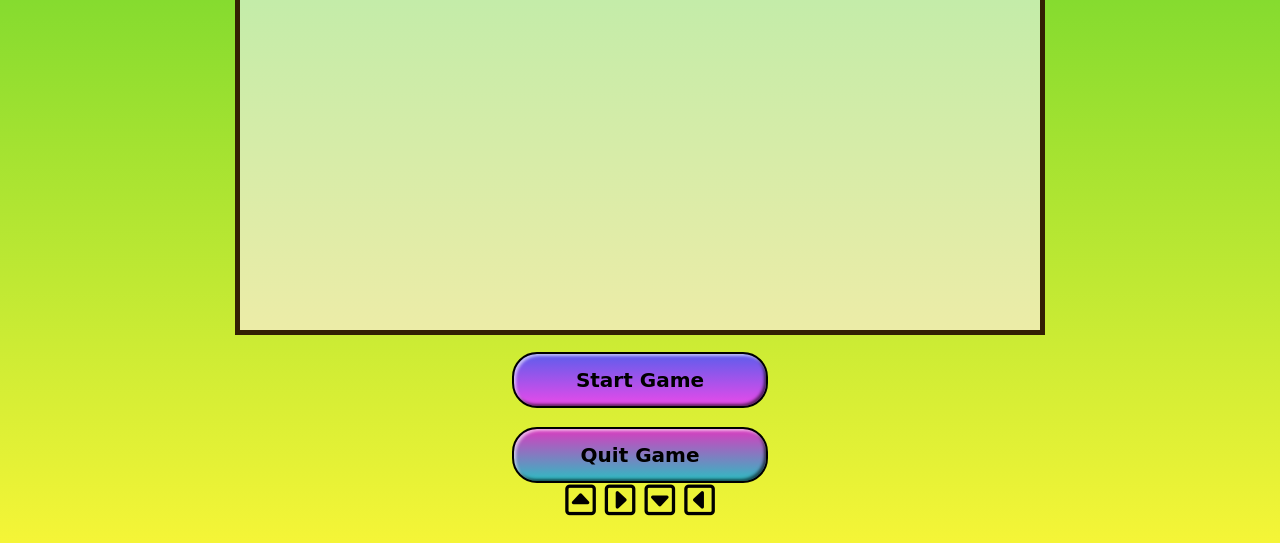
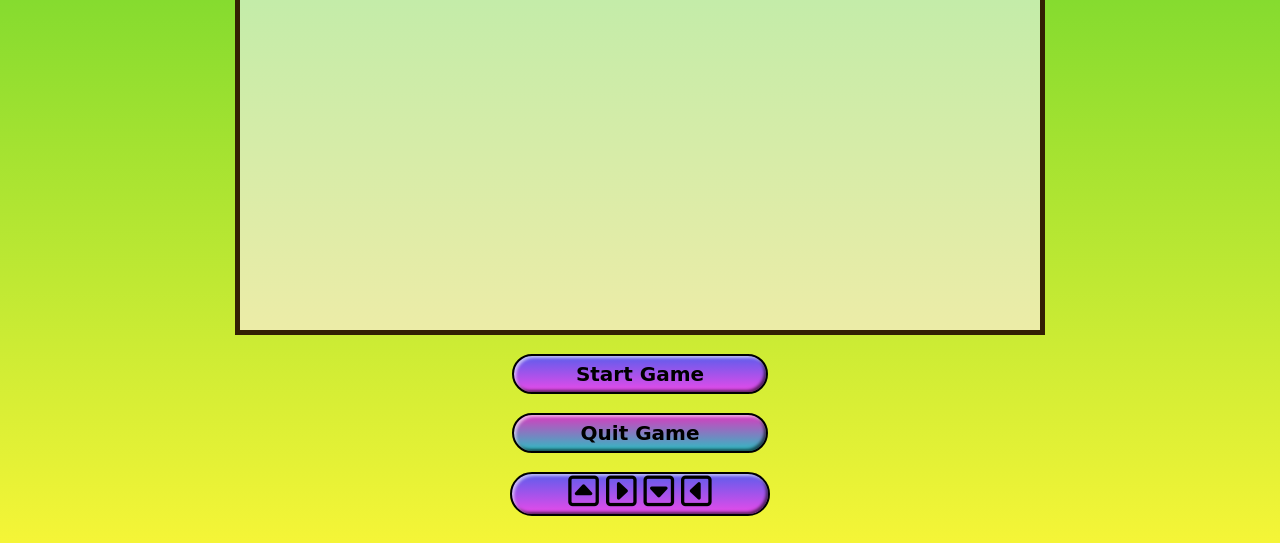
Before and after one commit to gdsabarna353/webdev-project6, a plain HTML site: page index.html in a window 1280 px wide. Shown: the part 257-800 px from the top of the page. Drawn offline with Linux system fonts and the light colour scheme; a web font is replaced by a local one.

Commit message:
Update style.css

```diff
--- a/css/style.css
+++ b/css/style.css
@@ -100,6 +100,25 @@
     padding: 5px;
     box-shadow: inset 2px 2px 3px rgba(255, 255, 255, 0.6), inset -2px -2px 3px rgba(0, 0, 0, 0.6);
 }
+.arrowKeys{
+    /* display: flex;
+    flex-direction: row;
+    column-gap: 10px;
+    top: 239px;
+    position: absolute;
+    right: 172px;
+    cursor: pointer;     */
+
+    border: 2px solid black;
+    width: 20vw;
+    height: 5vh;
+    background: linear-gradient(rgb(93, 93, 236), rgb(233, 74, 233));
+    border-radius: 25px;
+    cursor: pointer;
+    font-size: 20px;
+    box-shadow: inset 2px 2px 3px rgba(255, 255, 255, 0.6), inset -2px -2px 3px rgba(0, 0, 0, 0.6);
+    margin-top: 19px;
+}
 span{
     margin-right: 5px;
 }
@@ -132,7 +151,7 @@ span{
 #start, #quit{
     border: 2px solid black;
     width: 20vw;
-    height: 7vh;
+    height: 5vh;
     background: linear-gradient(rgb(93, 93, 236), rgb(233, 74, 233));
     border-radius: 25px;
     cursor: pointer;
@@ -144,7 +163,7 @@ span{
     margin-top: 19px;
     background: linear-gradient(rgb(218, 58, 191), rgb(44, 189, 194));
 }
-#start:hover, #quit:hover{
+#start:hover, #quit:hover, .arrowKeys:hover{
     /* background: linear-gradient(rgb(176, 23, 236), rgb(13, 74, 243)); */
     transition: all 0.8s;
     width: 21vw;
```
